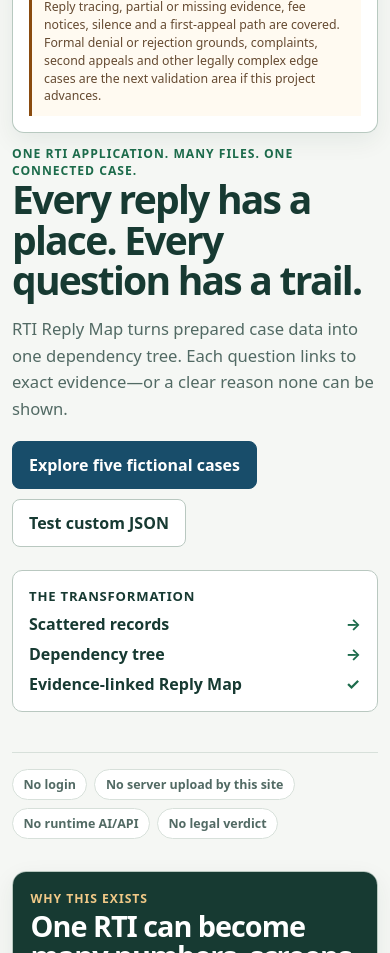
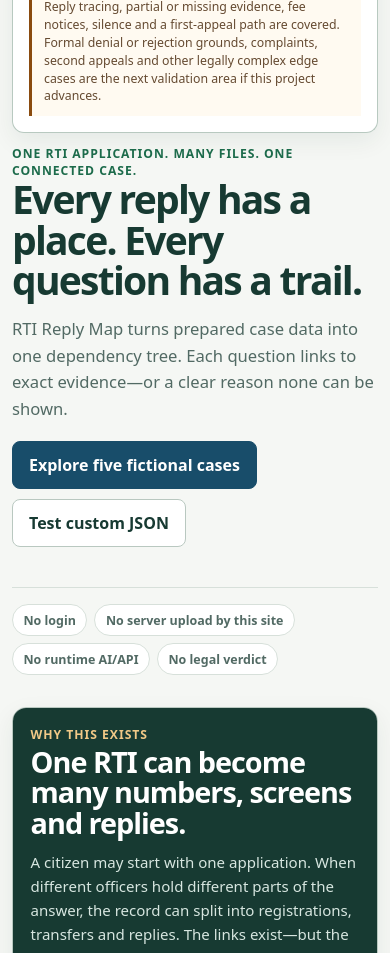
Before and after one commit to harshith0518/RTI-reply-map---Varun-Mayya, a Next.js app: page / in a window 390 px wide. Shown: the part 1420-2373 px from the top of the page. Built offline with nearby package versions, Linux system fonts and the light colour scheme.

Commit message:
refactor: simplify the prototype hero

```diff
--- a/app/components/workspace/ReplyMapApp.tsx
+++ b/app/components/workspace/ReplyMapApp.tsx
@@ -133,12 +133,6 @@ export function ReplyMapApp() {
               <a className="secondary-button" href="#use-your-case">Test custom JSON</a>
             </div>
           </div>
-          <aside aria-label="How RTI Reply Map transforms a case">
-            <strong>The transformation</strong>
-            <span>Scattered records</span><b>→</b>
-            <span>Dependency tree</span><b>→</b>
-            <span>Evidence-linked Reply Map</span><b>✓</b>
-          </aside>
         </section>
 
         <div className="trust-row" aria-label="Prototype boundaries">
--- a/app/workspace.css
+++ b/app/workspace.css
@@ -34,15 +34,11 @@
 .review-scope { display: grid; grid-template-columns: auto minmax(0, 1fr); gap: .7rem; margin-top: .7rem; border-left: 3px solid var(--amber); padding: .65rem .75rem; background: #fffaf1; color: #654a31; font-size: .77rem; line-height: 1.45; }
 .review-scope strong { color: #6d390a; white-space: nowrap; }
 
-.product-intro { display: grid; grid-template-columns: minmax(0, 1fr) 320px; align-items: end; gap: 2.5rem; border-bottom: 1px solid var(--line); padding: 2rem 0 2.5rem; }
+.product-intro { border-bottom: 1px solid var(--line); padding: 2rem 0 2.5rem; }
 .product-intro h1 { max-width: 900px; font-size: clamp(2.25rem, 5vw, 4.4rem); }
 .product-intro > div > h1 + p { max-width: 780px; margin: 1rem 0 0; color: var(--muted); font-size: 1.04rem; line-height: 1.6; }
 .hero-actions { display: flex; flex-wrap: wrap; gap: .65rem; margin-top: 1.15rem; }
 .hero-actions a { text-decoration: none; }
-.product-intro aside { display: grid; grid-template-columns: 1fr auto; gap: .5rem .75rem; border: 1px solid var(--line-strong); border-radius: 10px; padding: 1rem; background: white; }
-.product-intro aside strong { grid-column: 1 / -1; font-size: .82rem; letter-spacing: .06em; text-transform: uppercase; }
-.product-intro aside span { font-weight: 650; }
-.product-intro aside b { color: var(--green); }
 .trust-row { display: flex; flex-wrap: wrap; gap: .45rem; margin: 1rem 0 0; }
 .trust-row span { border: 1px solid var(--line); border-radius: 99px; padding: .4rem .65rem; background: white; color: var(--muted); font-size: .78rem; font-weight: 700; }
 
@@ -537,8 +533,6 @@
 @media (max-width: 960px) {
   .review-note-heading { grid-template-columns: 1fr; gap: .75rem; }
   .status-intro { grid-template-columns: 1fr; }
-  .product-intro { grid-template-columns: 1fr; }
-  .product-intro aside { max-width: 480px; }
   .workspace-grid { grid-template-columns: 1fr; }
   .workspace-panel + .workspace-panel { border-top: 1px solid var(--line); border-left: 0; }
   .example-cards { display: grid; grid-template-columns: none; grid-auto-flow: column; grid-auto-columns: min(78vw, 16rem); gap: .65rem; overflow-x: auto; overscroll-behavior-inline: contain; scroll-snap-type: inline proximity; border: 0; border-radius: 0; padding: .15rem .15rem .75rem; background: transparent; }
@@ -584,7 +578,7 @@
   .status-intro { padding: .8rem; }
   .status-intro ul { grid-template-columns: 1fr; }
   .review-scope { grid-template-columns: 1fr; gap: .2rem; }
-  .product-intro { gap: 1.4rem; padding-top: .8rem; }
+  .product-intro { padding-top: .8rem; }
   .product-intro h1 { font-size: clamp(2rem, 10vw, 2.8rem); }
   .section-heading { align-items: stretch; flex-direction: column; gap: .9rem; }
   .example-select { min-width: 0; }
```
